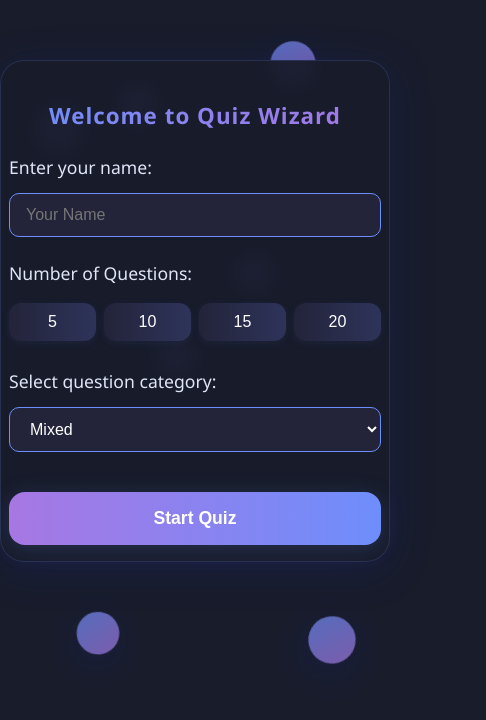
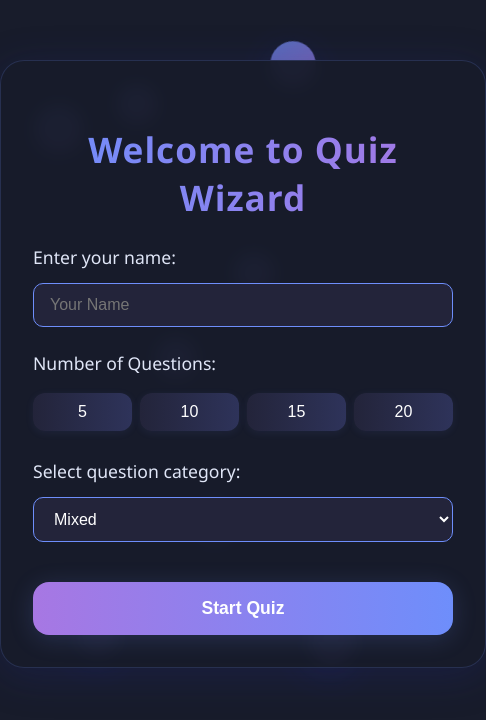
Before and after one commit to TheLearningHead/Quiz-App, a plain HTML site: page index.html in a window 390 px wide. Shown: the whole page, 486 px wide, since content can reach past the window. Drawn offline with Linux system fonts and the light colour scheme.

Commit message:
Made some minor changes

```diff
--- a/index.html
+++ b/index.html
@@ -15,7 +15,7 @@
     </div>
     <div class="container">
         <h1>Welcome to Quiz Wizard</h1>
-        <div class="user-form">
+        <form action="" class="user-form">
             <div class="user-name">
                 <label for="user-name">Enter your name:</label>
                 <input type="text" id="user-name" name="user-name" placeholder="Your Name" required>
@@ -44,8 +44,8 @@
                     <option value="sport_and_leisure">Sport and Leisure</option>
                 </select>
             </div>
-            <button type="button" id="start-quiz">Start Quiz</button>
-        </div>
+            <button type="submit" id="start-quiz">Start Quiz</button>
+        </form>
     </div>
 
     <script src="script.js"></script>
--- a/style.css
+++ b/style.css
@@ -98,7 +98,8 @@ body {
 .container {
     position: relative;
     z-index: 1;
-    max-width: 420px;
+    width: 420px;
+    /* max-width: 420px; */
     margin: 60px auto;
     background: rgba(24, 28, 43, 0.95);
     border-radius: 24px;
@@ -235,14 +236,3 @@ h1 {
     background: linear-gradient(90deg, #6e8efb 0%, #a777e3 100%);
     transform: scale(1.03);
 }
-
-@media (max-width: 600px) {
-    .container {
-        padding: 24px 8px 16px 8px;
-        max-width: 98vw;
-    }
-
-    h1 {
-        font-size: 1.4rem;
-    }
-}
```
